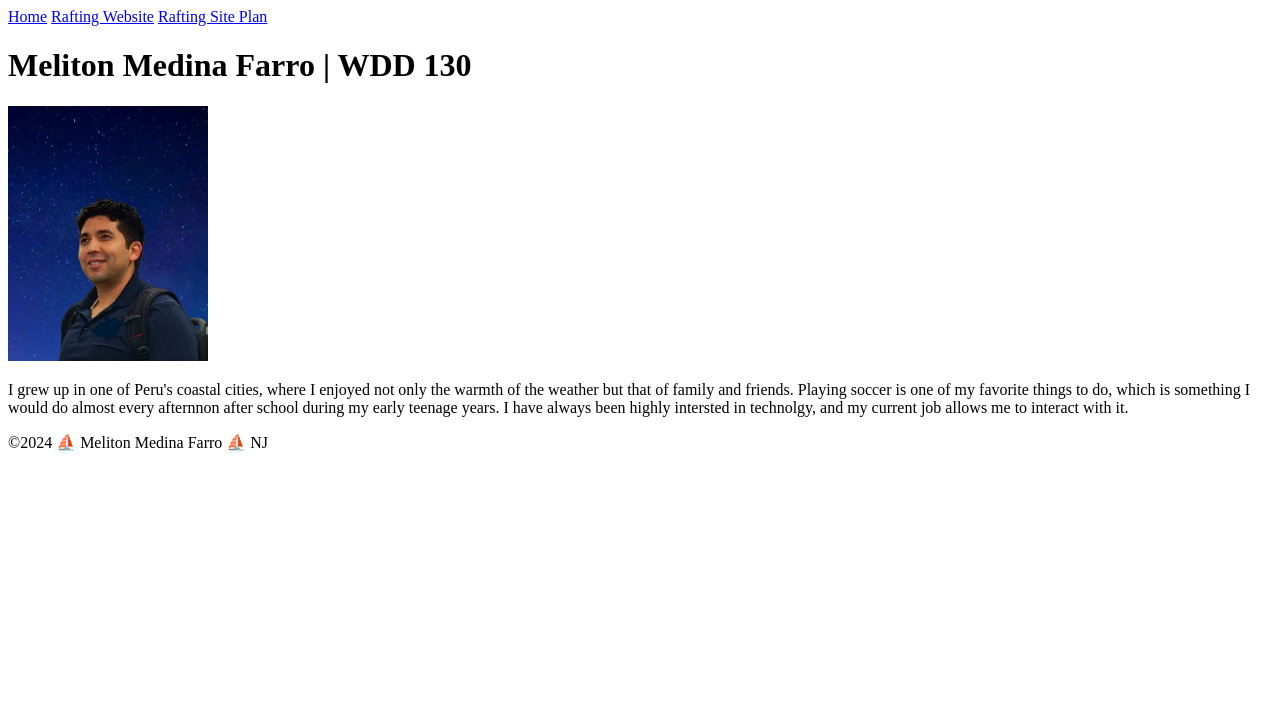
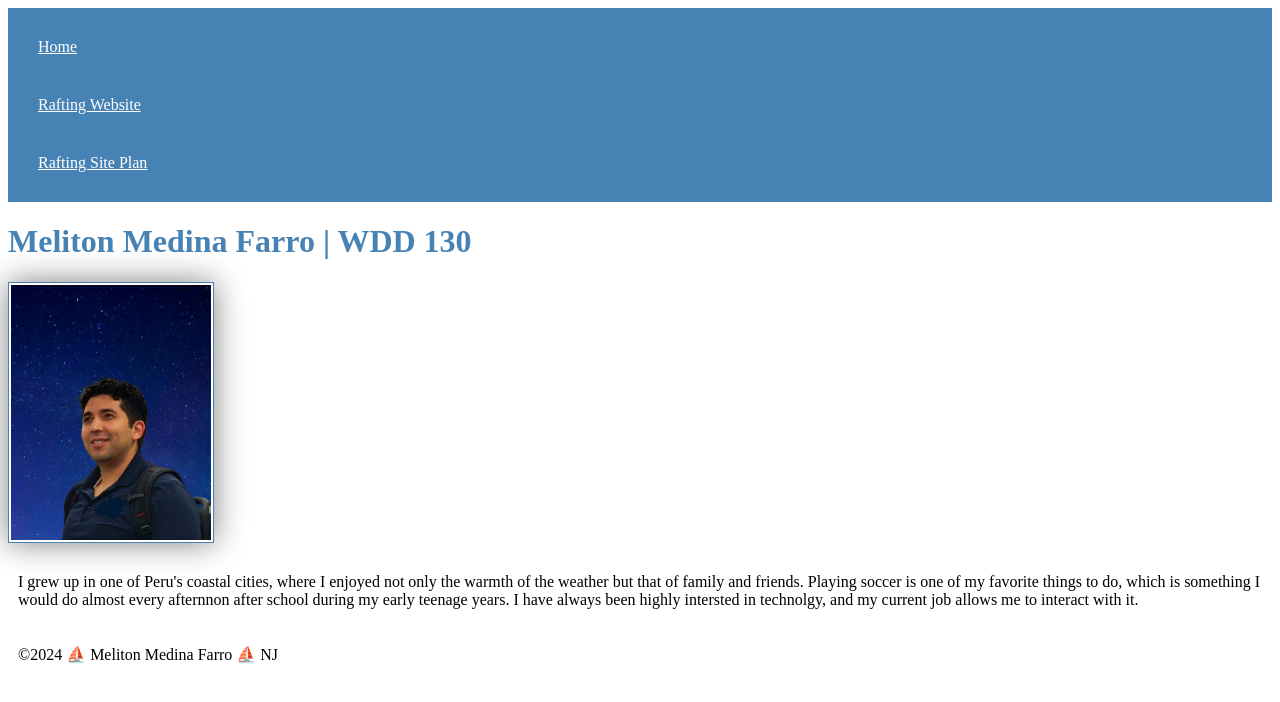
Before and after one commit to melitonmedina/wdd130, a plain HTML site: page index.html in a window 1280 px wide. Drawn offline with Linux system fonts and the light colour scheme.

Commit message:
week02-css

```diff
--- a/index.html
+++ b/index.html
@@ -5,6 +5,7 @@
     <head>
         <meta charset="utf-8">
         <meta name="viewport" content="width=device-width,initial-scale=1.0">
+        <link rel="stylesheet" href="styles/styles.css">
         <title>Meliton Medina Farro WDD 130</title>
     </head>
     <body>
--- /dev/null
+++ b/styles/styles.css
@@ -0,0 +1,26 @@
+nav {
+    background-color: steelblue;
+    padding: 10px;
+}
+
+nav a {
+    color: white;
+    display: block;
+    padding: 20px;
+}
+
+h1 {
+    color: steelblue;
+}
+
+img {
+    color: steelblue;
+    height: auto;
+    border: 1px solid steelblue;
+    padding: 2px;
+    box-shadow: 0 0 30px gray;
+}
+
+p {
+    padding: 10px;
+}
```
